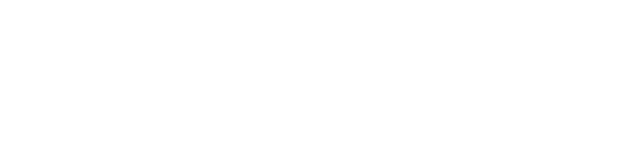
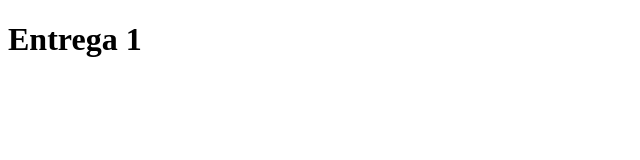
Before and after one commit to JuanFaureSantamarina/Entrega-1, a plain HTML site: page Entrega 1/index.html in a window 1280 px wide. Shown: the whole page, without its empty margins (0-640 px from the left). Drawn offline with Linux system fonts and the light colour scheme.

Commit message:
Probando

```diff
--- a/Entrega 1/index.html
+++ b/Entrega 1/index.html
@@ -6,6 +6,7 @@
     <title>Document</title>
 </head>
 <body>
+<h1>Entrega 1</h1>
 
 </body>
 </html>
```
